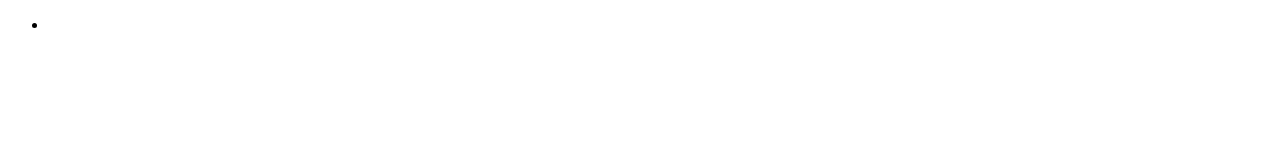
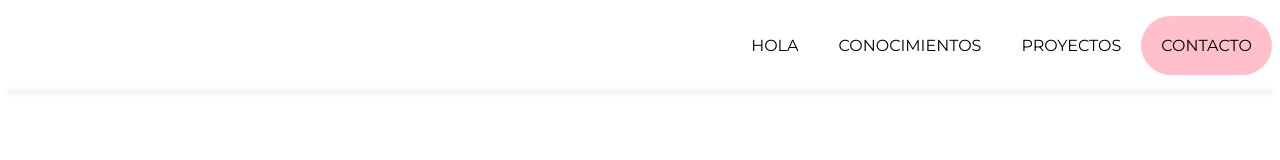
Before and after one commit to ebenalcazar/Portafolio-Ada, a plain HTML site: page index.html in a window 1280 px wide. Drawn offline with Linux system fonts and the light colour scheme.

Commit message:
giving details to nav bar

```diff
--- /dev/null
+++ b/Styles/header.css
@@ -0,0 +1,22 @@
+header {
+    background-color: white;
+  }
+  hr {
+    border: 0;
+    height: 0;
+    box-shadow: 0 1px 5px 1px rgb(219, 205, 207);}
+li{
+    list-style: none;
+}
+.nav-menu{
+    display: flex;
+    justify-content: flex-end;
+}
+.nav-li {
+    padding: 20px;
+  }
+  .boton{
+      background-color: pink;
+      border-radius: 30px;
+
+  }
--- a/index.html
+++ b/index.html
@@ -4,6 +4,12 @@
     <meta charset="UTF-8">
     <meta name="viewport" content="width=device-width, initial-scale=1.0">
     <title>Portafolio Elena Benalcazar</title>
+    <link rel="stylesheet" href="Styles/header.css">
+    <style>
+      @import url('https://fonts.googleapis.com/css2?family=Montserrat:ital,wght@0,100;0,200;0,300;0,400;0,500;0,600;0,700;0,800;0,900;1,100;1,200;1,300;1,400;1,500;1,600;1,700;1,800;1,900&family=Roboto:ital,wght@0,100;0,300;0,400;0,500;0,700;0,900;1,100;1,300;1,400;1,500;1,700;1,900&display=swap');
+      *{font-family: Montserrat;}
+
+    </style>
 </head>
 <body>
     <!-- Inicio Header -->
@@ -11,14 +17,29 @@
         <div>
             <nav>
                 <!-- Menú de navegación -->
-                <ul>
-                    <li>
+                <ul class="nav-menu">
+                    <li class="nav-li">
                         <a href="sobre-mi"></a>
+                        HOLA
+                    </li>
+                    <li class="nav-li">
+                        <a href="conocimientos"></a>
+                        CONOCIMIENTOS
+                    </li>
+                    <li class="nav-li">
+                        <a href="proyectos"></a>
+                        PROYECTOS
+                    </li>
+                    <li class="nav-li boton">
+                        <a href="contacto"></a>
+                        CONTACTO
                     </li>
                 </ul>
 
             </nav>
         </div>
+        <hr>
+
 
 
 
```
Also changed, not shown: Styles/styles.css (deleted).
